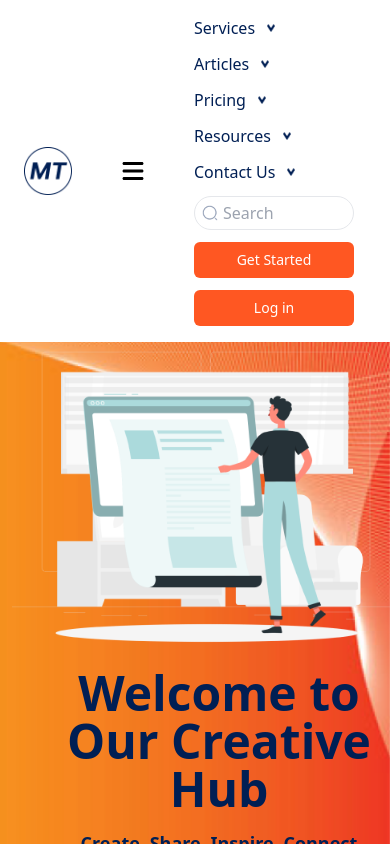
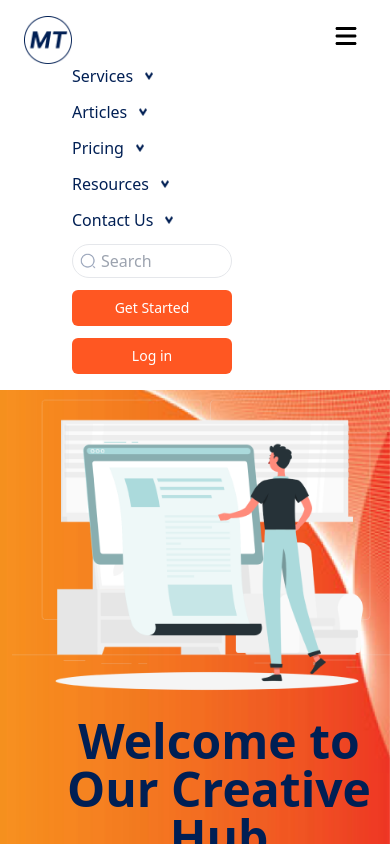
Before and after one commit to m4ace-project/blog-frontend, a React (Vite) app: page / in a window 390 px wide. Both pictures are taken after a click on the button 346 px from the left and 40 px from the top of the page. Built offline with nearby package versions, Linux system fonts and the light colour scheme.

Commit message:
Responsive Navbar for Home.jsx

```diff
--- a/src/pages/Home.jsx
+++ b/src/pages/Home.jsx
@@ -20,13 +20,14 @@ const Home = () => {
         <nav className="bg-[#FFFFFF] p-4">
           <div className="max-w-7xl mx-auto px-2">
             <div className="flex items-center justify-between flex-wrap">
-              <div className="flex items-center">
+            <div className=" w-full sm:w-auto flex ">
                 <img src={Frame198} alt="logo" className="h-12 w-auto " />
+                <div className="sm:hidden flex-grow">
                 </div>
                 <div className="sm:hidden ">
                   <button
                     id="mobile-menu-button"
-                  className="p-2  text-[#001F54] rounded-md "
+                    className="p-2  text-[#001F54] rounded-md  "
                     onClick={() => setMenuOpen(!menuOpen)}>
                     <svg xmlns="http://www.w3.org/2000/svg" viewBox="0 0 448 512"
                       className="h-6 w-6 ">
@@ -34,10 +35,11 @@ const Home = () => {
                     </svg>
                   </button>
                 </div>
+              </div>
               <div
                className={`${
                  menuOpen ? 'block' : 'hidden'
-               }  flex flex-col space-y-3  sm:space-y-0 sm:flex sm:flex-row sm:space-x-4 sm:items-center`}>
+               }  flex flex-col space-y-3 ml-12  sm:space-y-0 sm:flex sm:flex-row sm:space-x-4 sm:items-center`}>
                {['Services', 'Articles', 'Pricing', 'Resources', 'Contact Us'].map(
                  (item, index) => (
                    <a
```
Lines whose indentation alone changed are shown as unchanged.
